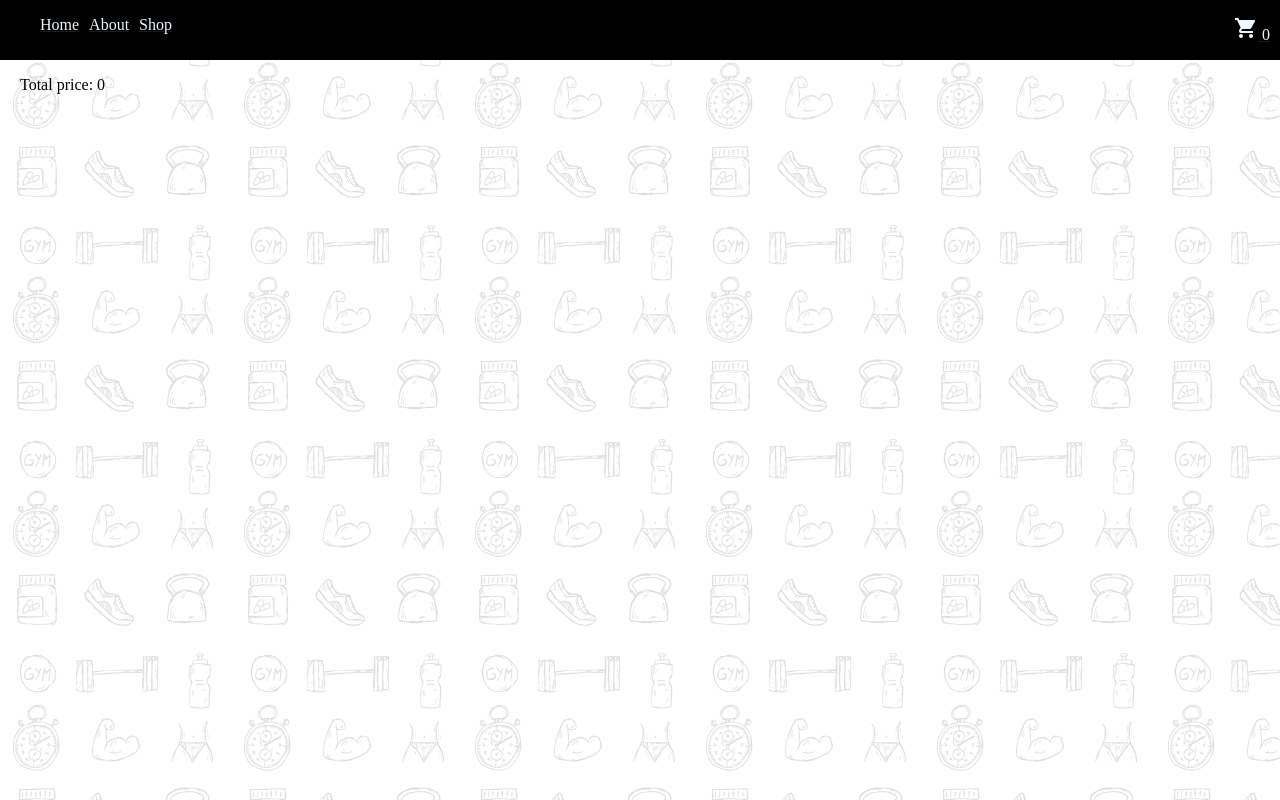
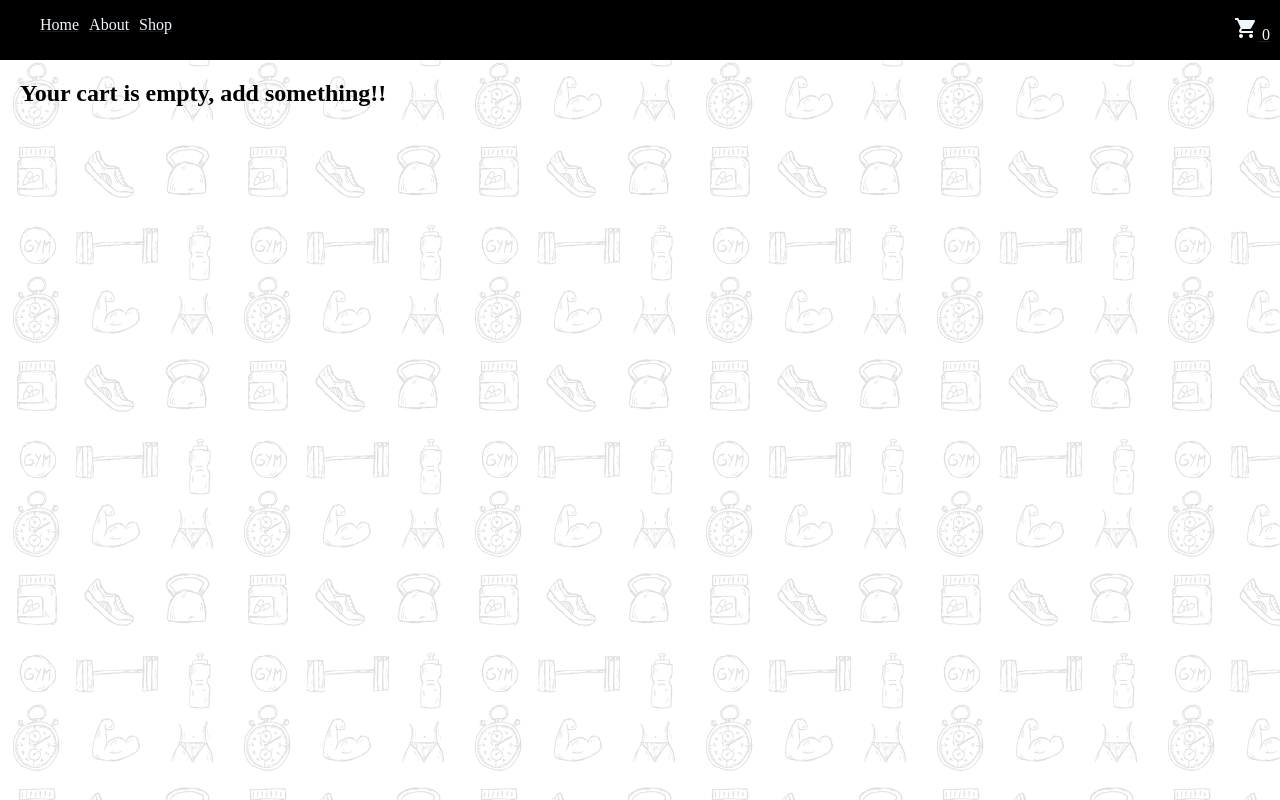
Before and after one commit to wojwoj8/TOP-SHOPPING-CART, a React (Create React App) app: page /cart in a window 1280 px wide. Built offline with nearby package versions, Linux system fonts and the light colour scheme; a web font is replaced by a local one.

Commit message:
change in cart total price print

```diff
--- a/src/components/Cart.js
+++ b/src/components/Cart.js
@@ -1,5 +1,5 @@
 const Cart = ({cart, decrement, increment, totalPrice}) =>{
-
+    const fullPrice = totalPrice();
     return(
 
 
@@ -24,7 +24,9 @@
                 <img src={item.image} alt={item.name}></img>
             </div>
         ))}
-        <p>Total price: {totalPrice()}</p>
+        {fullPrice !==0 ? <p>Total price: {totalPrice()}</p> :
+        <h2>Your cart is empty, add something!!</h2>}
+
         </div>
     )
 }
```
